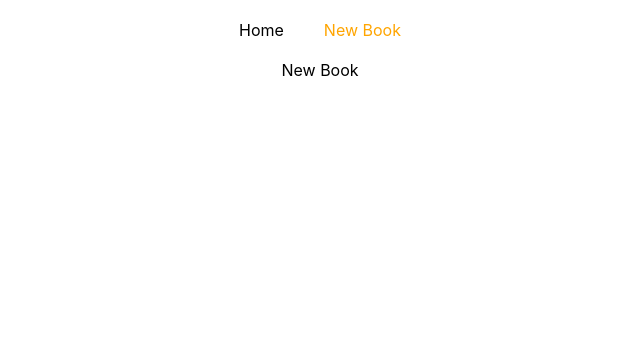
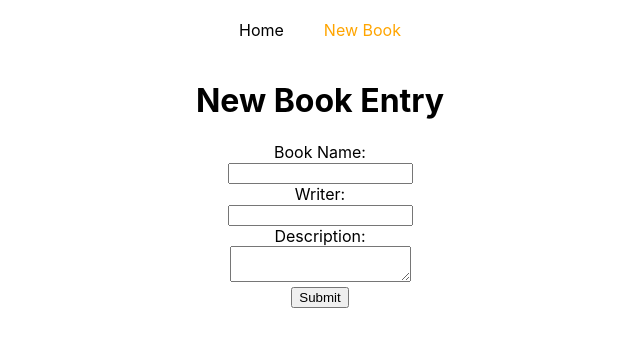
Before and after one commit to fms-byte/MERN, a React (Create React App) app in the folder React Redux/hello-world/: page /new-book in a window 1280 px wide. Shown: the top 346 px of the page, without its empty margins (320-960 px from the left). Built offline with nearby package versions, Linux system fonts and the light colour scheme; the HTML template or start-up script is replaced by a standard one.

Commit message:
update Book project

```diff
--- a/React Redux/hello-world/src/assets/books.js
+++ b/React Redux/hello-world/src/assets/books.js
@@ -1,4 +1,6 @@
-const books = [
+const storedBooks = localStorage.getItem("books");
+
+const books = storedBooks ? JSON.parse(storedBooks) : [
   {
     id: 1,
     bookName: "1984",
--- a/React Redux/hello-world/src/components/representational/NewBook.js
+++ b/React Redux/hello-world/src/components/representational/NewBook.js
@@ -1,11 +1,55 @@
-import React from 'react';
+import React, { Component, createRef } from "react";
+import books from "../../assets/books.js";
 
-function NewBook() {
+class NewBook extends Component {
+  constructor(props) {
+    super(props);
+    this.bookName = createRef();
+    this.writer = createRef();
+    this.description = createRef();
+    this.handleSubmit = this.handleSubmit.bind(this);
+  }
+
+  handleSubmit = (e) => {
+    // console.log(this.bookName.current.value);
+    // console.log(this.writer.current.value);
+    // console.log(this.description.current.value);
+    //this newBook can be stored in Database
+    const newBook = {
+      id: books.length + 1,
+      bookName: this.bookName.current.value,
+      writer: this.writer.current.value,
+      description: this.description.current.value,
+    };
+    books.push(newBook);
+
+    localStorage.setItem("books", JSON.stringify(books));
+
+    // e.preventDefault();
+  }
+
+  render() {
     return (
-        <div>
-            New Book
-        </div>
-    )
+      <div>
+        <h1>New Book Entry</h1>
+        <form onSubmit={this.handleSubmit}>
+          <label>Book Name: </label>
+          <br />
+          <input type="text" name="bookName" ref={this.bookName}/>
+          <br />
+          <label>Writer: </label>
+          <br />
+          <input type="text" name="writer" ref={this.writer}/>
+          <br />
+          <label>Description: </label>
+          <br />
+          <textarea name="description" ref={this.description}/>
+          <br />
+          <input type="submit" value="Submit" />
+        </form>
+      </div>
+    );
+  }
 }
 
-export default NewBook
+export default NewBook;
```
Also changed, not shown: 1 other file (tests, documents, lock files or other folders).
